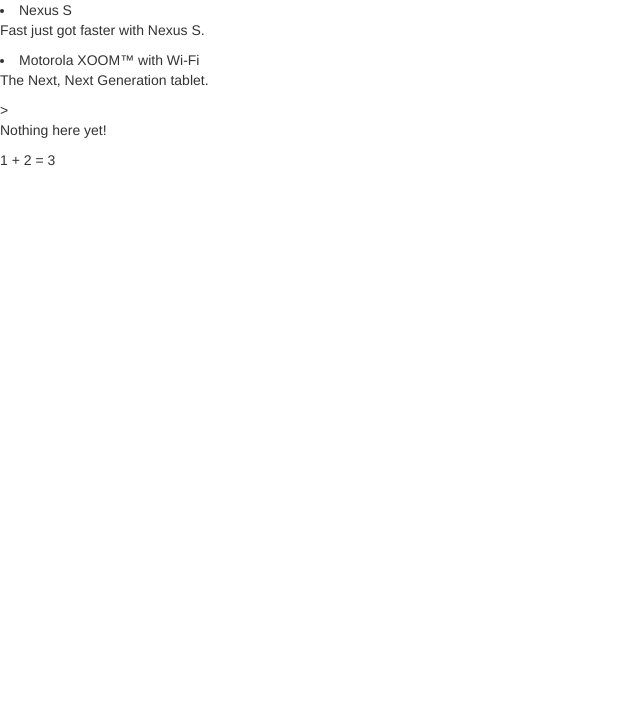
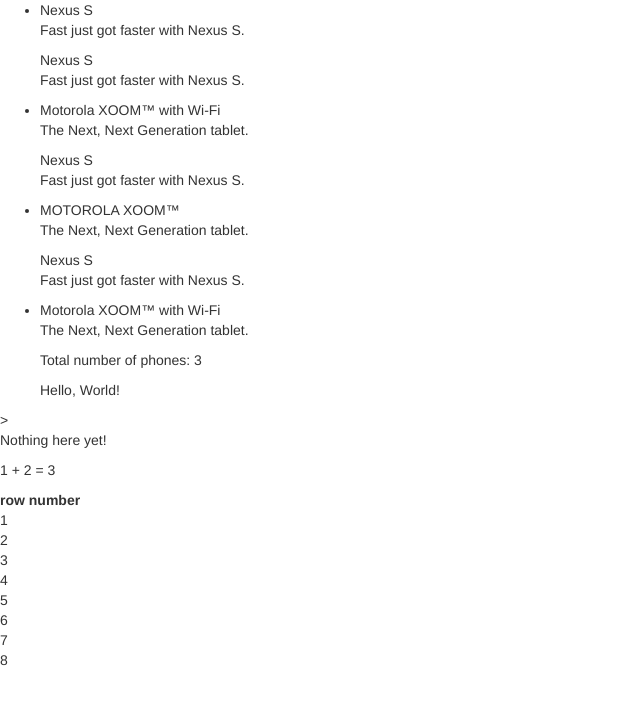
Before and after one commit to Kirk-Amoah/assign1, a website: page app/index.html in a window 1280 px wide. Shown: the whole page, without its empty margins (0-640 px from the left). Drawn offline with nearby package versions, Linux system fonts and the light colour scheme.

Commit message:
initial project files for step-2

```diff
--- a/app/index.html
+++ b/app/index.html
@@ -1,15 +1,20 @@
 <!doctype html>
-<html lang="en" ng-app>
+<html lang="en" ng-app="phonecatApp">
 <head>
   <meta charset="utf-8">
   <title>My HTML File</title>
   <link rel="stylesheet" href="bower_components/bootstrap/dist/css/bootstrap.css">
   <link rel="stylesheet" href="css/app.css">
   <script src="bower_components/angular/angular.js"></script>
+  <script src="js/controllers.js"></script>
 </head>
 
-<body <ul>
-    <li>
+<body  ng-controller="PhoneListCtrl">
+
+	<ul>
+    <li ng-repeat="phone in phones">
+	{{phone.name}}
+      <p>{{phone.snippet}}</p>
       <span>Nexus S</span>
       <p>
         Fast just got faster with Nexus S.
@@ -20,10 +25,15 @@
       <p>
         The Next, Next Generation tablet.
       </p>
+	  <p>Total number of phones: {{phones.length}}</p>
+	  <p>Hello, {{name}}!</p>
     </li>
   </ul>>
 
   <p>Nothing here {{'yet' + '!'}}</p><p>1 + 2 = {{ 1 + 2 }}</p>
-
+	<table>
+      <tr><th>row number</th></tr>
+      <tr ng-repeat="i in [0, 1, 2, 3, 4, 5, 6, 7]"><td>{{i+1}}</td></tr>
+    </table>
 </body>
 </html>
--- a/app/js/controllers.js
+++ b/app/js/controllers.js
@@ -1,3 +1,15 @@
 'use strict';
+var phonecatApp = angular.module('phonecatApp', []);
 
+phonecatApp.controller('PhoneListCtrl', function ($scope) {
+  $scope.phones = [
+    {'name': 'Nexus S',
+     'snippet': 'Fast just got faster with Nexus S.'},
+    {'name': 'Motorola XOOM™ with Wi-Fi',
+     'snippet': 'The Next, Next Generation tablet.'},
+    {'name': 'MOTOROLA XOOM™',
+     'snippet': 'The Next, Next Generation tablet.'}
+  ];
+  $scope.name = "World";
+});
 /* Controllers */
```
Also changed, not shown: test/unit/controllersSpec.js (+7 -4 lines).
